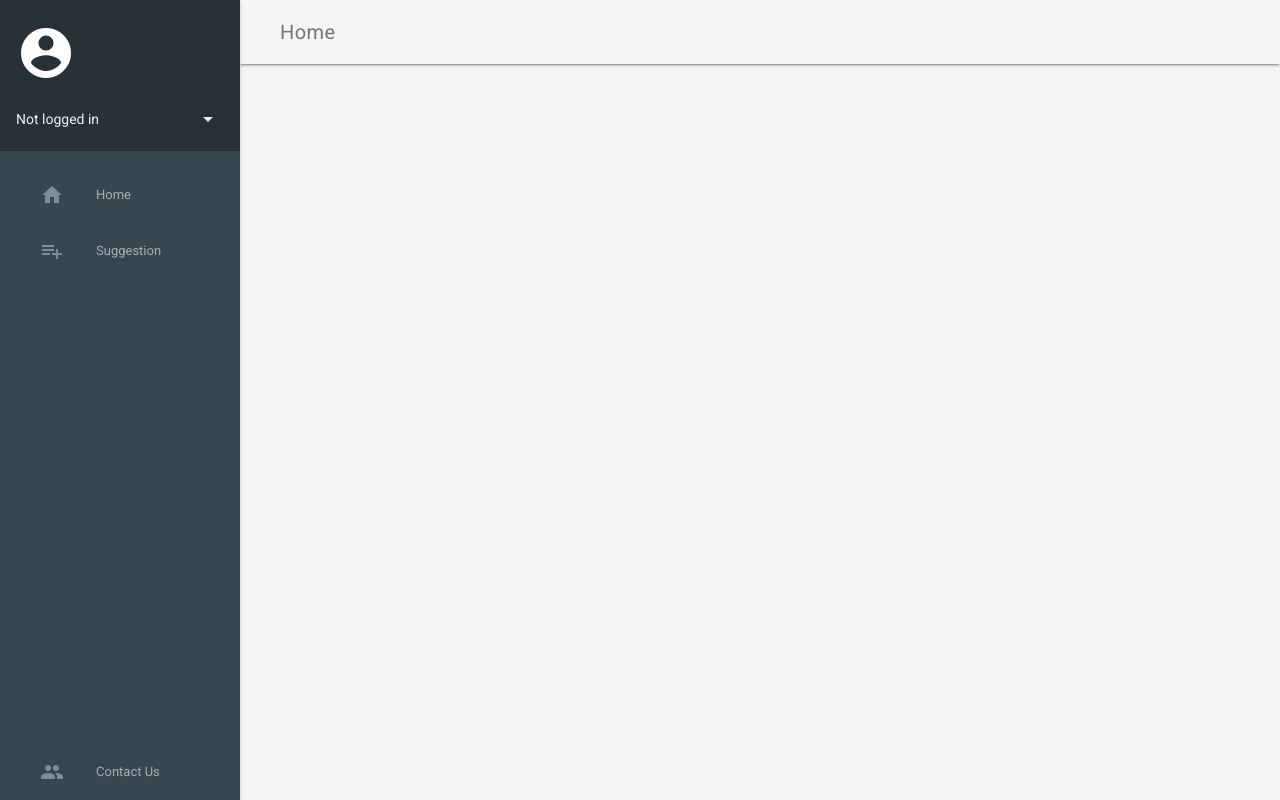
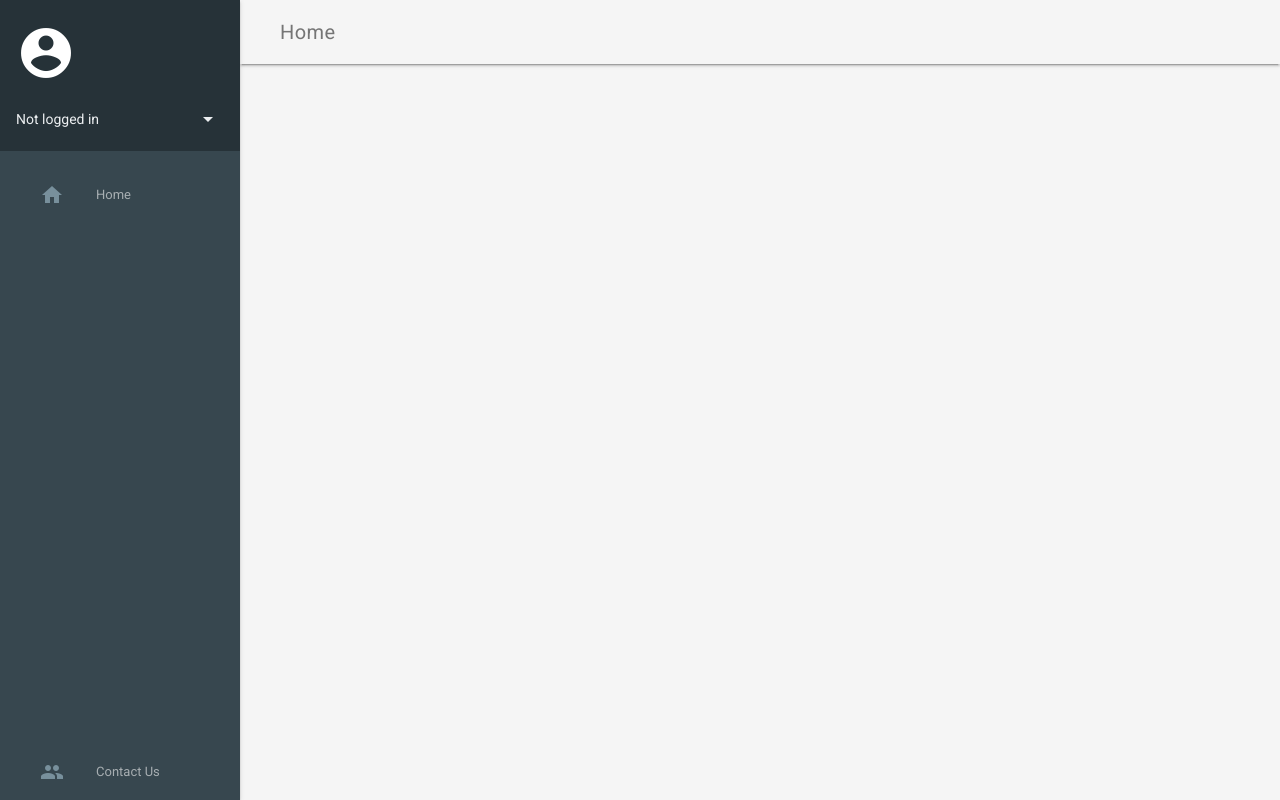
Before and after one commit to priyansh007/Faith-1, a PHP site: page /suggestion/index.php in a window 1280 px wide. Run offline with PHP 8.4, Linux system fonts and the light colour scheme.

Commit message:
Minor changes to the looks
Improving code to look similar everywhere

```diff
--- a/approve-menu/index.php
+++ b/approve-menu/index.php
@@ -113,10 +113,10 @@
 							<a class='mdl-navigation__link' href='../stats/'><i class='mdl-color-text--blue-grey-400 material-icons' role='presentation'>timeline</i>Stats</a>
 					<a class='mdl-navigation__link' href='../approve-menu/'><i class='mdl-color-text--blue-grey-400 material-icons' role='presentation'>check_circle</i>Approve Menu</a>";
 				}
-					echo "<a class='mdl-navigation__link' href='../graph/'><i class='mdl-color-text--blue-grey-400 material-icons' role='presentation'>gesture</i>Review Graph</a>";
+				echo "<a class='mdl-navigation__link' href='../suggestion/'><i class='mdl-color-text--blue-grey-400 material-icons' role='presentation'>playlist_add</i>Suggestion</a>";
+				echo "<a class='mdl-navigation__link' href='../graph/'><i class='mdl-color-text--blue-grey-400 material-icons' role='presentation'>gesture</i>Review Graph</a>";
 			}
 		  ?>
-		  <a class="mdl-navigation__link" href="../suggestion/"><i class="mdl-color-text--blue-grey-400 material-icons" role="presentation">playlist_add</i>Suggestion</a>
 		  <div class="mdl-layout-spacer"></div>
 		  <a class="mdl-navigation__link" href="../contact-us/"><i class="mdl-color-text--blue-grey-400 material-icons" role="presentation">people</i>Contact Us</a>
         </nav>
--- a/feedback/index.php
+++ b/feedback/index.php
@@ -411,8 +411,8 @@
 			{
 				if($_SESSION['messman']==0)
 				{
+					echo "<a class='mdl-navigation__link' href='../vote-menu/'><i class='mdl-color-text--blue-grey-400 material-icons' role='presentation'>shopping_basket</i>Vote Menu</a>";
 					echo "<a class='mdl-navigation__link' href='../feedback/'><i class='mdl-color-text--blue-grey-400 material-icons' role='presentation'>feedback</i>Feedback</a>";
-					echo "<a class='mdl-navigation__link' href='../vote-menu/'><i class='mdl-color-text--blue-grey-400 material-icons' role='presentation'>shopping_basket</i>Vote Menu</a>";
 				}
 				else
 				{
--- a/graph/index.php
+++ b/graph/index.php
@@ -152,7 +152,7 @@
 				if($_SESSION['messman']==0)
 				{
 					echo "<a class='mdl-navigation__link' href='../vote-menu/'><i class='mdl-color-text--blue-grey-400 material-icons' role='presentation'>shopping_basket</i>Vote Menu</a>";
-          echo "<a class='mdl-navigation__link' href='../feedback/'><i class='mdl-color-text--blue-grey-400 material-icons' role='presentation'>feedback</i>Feedback</a>";
+					echo "<a class='mdl-navigation__link' href='../feedback/'><i class='mdl-color-text--blue-grey-400 material-icons' role='presentation'>feedback</i>Feedback</a>";
 				}
 				else
 				{
@@ -160,10 +160,10 @@
 						  <a class='mdl-navigation__link' href='../stats/'><i class='mdl-color-text--blue-grey-400 material-icons' role='presentation'>timeline</i>Stats</a>
 					      <a class='mdl-navigation__link' href='../approve-menu/'><i class='mdl-color-text--blue-grey-400 material-icons' role='presentation'>check_circle</i>Approve Menu</a>";
 				}
-        echo "<a class='mdl-navigation__link' href='../graph/'><i class='mdl-color-text--blue-grey-400 material-icons' role='presentation'>gesture</i>Review Graph</a>";
+				echo "<a class='mdl-navigation__link' href='../suggestion/'><i class='mdl-color-text--blue-grey-400 material-icons' role='presentation'>playlist_add</i>Suggestion</a>";
+				echo "<a class='mdl-navigation__link' href='../graph/'><i class='mdl-color-text--blue-grey-400 material-icons' role='presentation'>gesture</i>Review Graph</a>";
 			}
 		  ?>
-		  <a class="mdl-navigation__link" href="../suggestion/"><i class="mdl-color-text--blue-grey-400 material-icons" role="presentation">playlist_add</i>Suggestion</a>
 		  <div class="mdl-layout-spacer"></div>
 		  <a class="mdl-navigation__link" href="../contact-us/"><i class="mdl-color-text--blue-grey-400 material-icons" role="presentation">people</i>Contact Us</a>
         </nav>
--- a/stats/index.php
+++ b/stats/index.php
@@ -116,10 +116,10 @@
 						  <a class='mdl-navigation__link' href='../stats/'><i class='mdl-color-text--blue-grey-400 material-icons' role='presentation'>timeline</i>Stats</a>
 					      <a class='mdl-navigation__link' href='../approve-menu/'><i class='mdl-color-text--blue-grey-400 material-icons' role='presentation'>check_circle</i>Approve Menu</a>";
 				}
-        echo "<a class='mdl-navigation__link' href='../graph/'><i class='mdl-color-text--blue-grey-400 material-icons' role='presentation'>gesture</i>Review Graph</a>";
+				echo "<a class='mdl-navigation__link' href='../suggestion/'><i class='mdl-color-text--blue-grey-400 material-icons' role='presentation'>playlist_add</i>Suggestion</a>";
+				echo "<a class='mdl-navigation__link' href='../graph/'><i class='mdl-color-text--blue-grey-400 material-icons' role='presentation'>gesture</i>Review Graph</a>";
 			}
 		  ?>
-		  <a class="mdl-navigation__link" href="../suggestion/"><i class="mdl-color-text--blue-grey-400 material-icons" role="presentation">playlist_add</i>Suggestion</a>
 		  <div class="mdl-layout-spacer"></div>
 		  <a class="mdl-navigation__link" href="../contact-us/"><i class="mdl-color-text--blue-grey-400 material-icons" role="presentation">people</i>Contact Us</a>
         </nav>
--- a/suggestion/index.php
+++ b/suggestion/index.php
@@ -115,10 +115,10 @@
 							<a class='mdl-navigation__link' href='../stats/'><i class='mdl-color-text--blue-grey-400 material-icons' role='presentation'>timeline</i>Stats</a>
 					<a class='mdl-navigation__link' href='../approve-menu/'><i class='mdl-color-text--blue-grey-400 material-icons' role='presentation'>check_circle</i>Approve Menu</a>";
 				}
+				echo "<a class='mdl-navigation__link' href='../suggestion/'><i class='mdl-color-text--blue-grey-400 material-icons' role='presentation'>playlist_add</i>Suggestion</a>";
 				echo "<a class='mdl-navigation__link' href='../graph/'><i class='mdl-color-text--blue-grey-400 material-icons' role='presentation'>gesture</i>Review Graph</a>";
 			}
 		  ?>
-		  <a class="mdl-navigation__link" href="../suggestion/"><i class="mdl-color-text--blue-grey-400 material-icons" role="presentation">playlist_add</i>Suggestion</a>
 		  <div class="mdl-layout-spacer"></div>
 		  <a class="mdl-navigation__link" href="../contact-us/"><i class="mdl-color-text--blue-grey-400 material-icons" role="presentation">people</i>Contact Us</a>
         </nav>
--- a/vote-menu/index.php
+++ b/vote-menu/index.php
@@ -114,10 +114,10 @@
 						<a class='mdl-navigation__link' href='../stats/'><i class='mdl-color-text--blue-grey-400 material-icons' role='presentation'>timeline</i>Stats</a>
 					<a class='mdl-navigation__link' href='../approve-menu/'><i class='mdl-color-text--blue-grey-400 material-icons' role='presentation'>check_circle</i>Approve Menu</a>";
 				}
+				echo "<a class='mdl-navigation__link' href='../suggestion/'><i class='mdl-color-text--blue-grey-400 material-icons' role='presentation'>playlist_add</i>Suggestion</a>";
 				echo "<a class='mdl-navigation__link' href='../graph/'><i class='mdl-color-text--blue-grey-400 material-icons' role='presentation'>gesture</i>Review Graph</a>";
 			}
 		  ?>
-		  <a class="mdl-navigation__link" href="../suggestion/"><i class="mdl-color-text--blue-grey-400 material-icons" role="presentation">playlist_add</i>Suggestion</a>
 		  <div class="mdl-layout-spacer"></div>
 		  <a class="mdl-navigation__link" href="../contact-us/"><i class="mdl-color-text--blue-grey-400 material-icons" role="presentation">people</i>Contact Us</a>
         </nav>
```
Also changed, not shown: your-info/index.php (+6 -4 lines).
